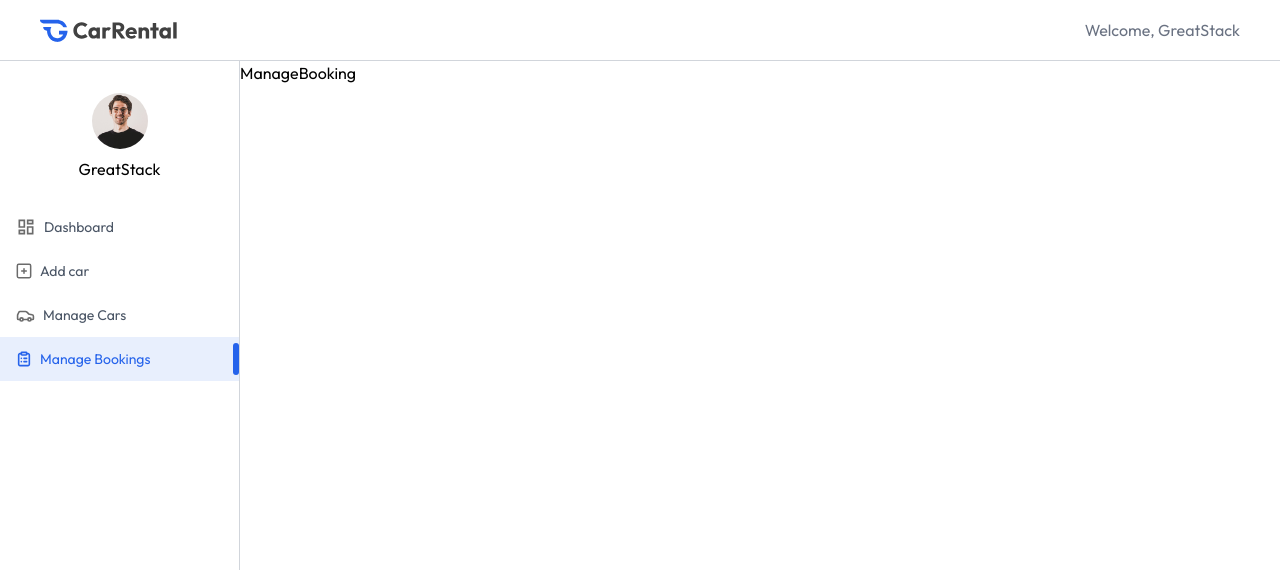
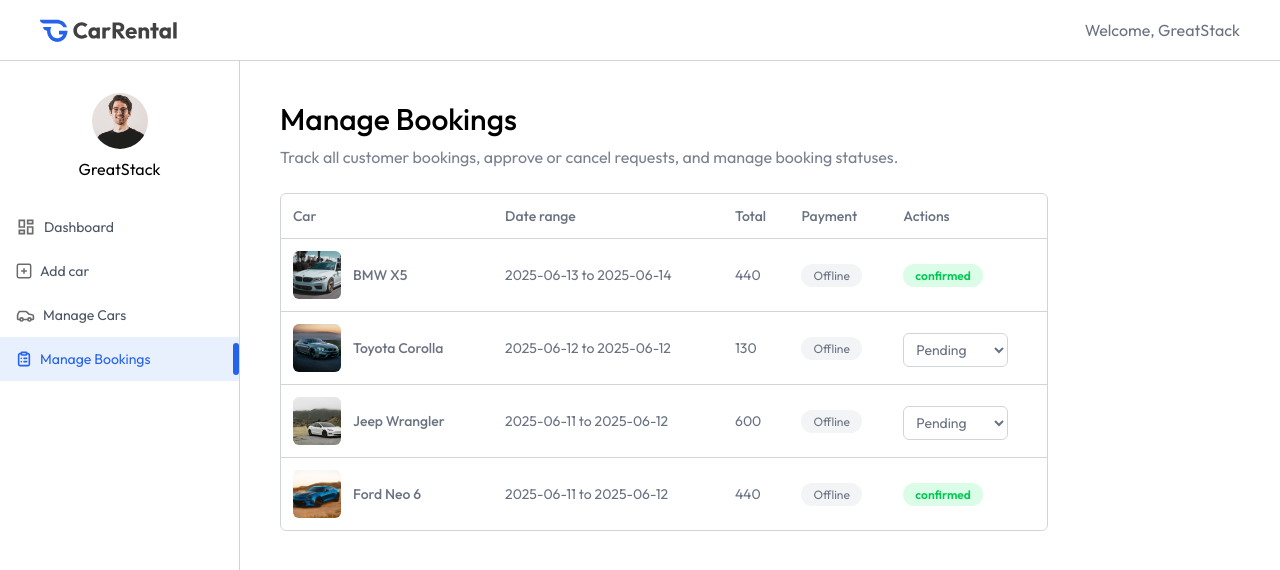
Before and after one commit to Vishal-Kushwaha1/CarRental, a React (Vite) app in the folder frontend/: page /owner/manage-bookings in a window 1280 px wide. Shown: the top 570 px of the page. Built offline with nearby package versions, Linux system fonts and the light colour scheme.

Commit message:
CarRental frontend part compleated

```diff
--- a/frontend/src/App.jsx
+++ b/frontend/src/App.jsx
@@ -11,6 +11,7 @@
 import AddCar from './pages/owner/AddCar'
 import ManageCar from "./pages/owner/ManageCar"
 import ManageBooking from "./pages/owner/ManageBooking"
+import Login from './compponents/Login'
 
 const App = () => {
   const [showLogin, setShowLogin] = useState(false)
@@ -18,6 +19,7 @@
 
   return (
     <>
+      {showLogin && <Login setShowLogin={setShowLogin} />}
       {!isOwnerPath && <Navbar setShowLogin={setShowLogin} />}
 
       <Routes>
@@ -25,7 +27,7 @@
         <Route path="/car-details/:id" element={<CarDetail />} />
         <Route path="/cars" element={<Cars />} />
         <Route path="/my-bookings" element={<MyBooking />} />
-        <Route path='/owner' element={<Layout/>} >
+        <Route path='/owner' element={<Layout />} >
           <Route index element={<Dashboard />} />
           <Route path='add-car' element={<AddCar />} />
           <Route path='manage-cars' element={<ManageCar />} />
--- a/frontend/src/assets/assets.js
+++ b/frontend/src/assets/assets.js
@@ -118,8 +118,8 @@
         "image": car_image1,
         "year": 2006,
         "category": "SUV",
-        "seating_capacity": 4,
-        "fuel_type": "Hybrid",
+        "seatingCapacity": 4,
+        "fuelType": "Hybrid",
         "transmission": "Semi-Automatic",
         "pricePerDay": 300,
         "location": "New York",
@@ -135,8 +135,8 @@
         "image": car_image2,
         "year": 2021,
         "category": "Sedan",
-        "seating_capacity": 4,
-        "fuel_type": "Diesel",
+        "seatingCapacity": 4,
+        "fuelType": "Diesel",
         "transmission": "Manual",
         "pricePerDay": 130,
         "location": "Chicago",
@@ -152,8 +152,8 @@
         "image": car_image3,
         "year": 2023,
         "category": "SUV",
-        "seating_capacity": 4,
-        "fuel_type": "Hybrid",
+        "seatingCapacity": 4,
+        "fuelType": "Hybrid",
         "transmission": "Automatic",
         "pricePerDay": 200,
         "location": "Los Angeles",
@@ -169,8 +169,8 @@
         "image": car_image4,
         "year": 2022,
         "category": "Sedan",
-        "seating_capacity": 2,
-        "fuel_type": "Diesel",
+        "seatingCapacity": 2,
+        "fuelType": "Diesel",
         "transmission": "Semi-Automatic",
         "pricePerDay": 209,
         "location": "Houston",
--- /dev/null
+++ b/frontend/src/compponents/Login.jsx
@@ -0,0 +1,51 @@
+import React from 'react'
+
+const Login = ({setShowLogin}) => {
+
+    const [state, setState] = React.useState("login");
+    const [name, setName] = React.useState("");
+    const [email, setEmail] = React.useState("");
+    const [password, setPassword] = React.useState("");
+
+    const onSubmitHandler = async(e)=>{
+        e.preventDefault()
+    }
+
+  return (
+    <div onClick={()=>setShowLogin(false)} className='fixed top-0 bottom-0 left-0 right-0 z-100 flex items-center text-sm text-gray-600 bg-black/50'>
+        <form onSubmit={onSubmitHandler} onClick={(e)=>e.stopPropagation()} className="flex flex-col gap-4 m-auto items-start p-8 py-12 w-80 sm:w-[352px] text-gray-500 rounded-lg shadow-xl border border-gray-200 bg-white">
+            <p className="text-2xl font-medium m-auto">
+                <span className="text-primary">User</span> {state === "login" ? "Login" : "Sign Up"}
+            </p>
+            {state === "register" && (
+                <div className="w-full">
+                    <p>Name</p>
+                    <input onChange={(e) => setName(e.target.value)} value={name} placeholder="type here" className="border border-gray-200 rounded w-full p-2 mt-1 outline-primary" type="text" required />
+                </div>
+            )}
+            <div className="w-full ">
+                <p>Email</p>
+                <input onChange={(e) => setEmail(e.target.value)} value={email} placeholder="type here" className="border border-gray-200 rounded w-full p-2 mt-1 outline-primary" type="email" required />
+            </div>
+            <div className="w-full ">
+                <p>Password</p>
+                <input onChange={(e) => setPassword(e.target.value)} value={password} placeholder="type here" className="border border-gray-200 rounded w-full p-2 mt-1 outline-primary" type="password" required />
+            </div>
+            {state === "register" ? (
+                <p>
+                    Already have account? <span onClick={() => setState("login")} className="text-primary cursor-pointer">click here</span>
+                </p>
+            ) : (
+                <p>
+                    Create an account? <span onClick={() => setState("register")} className="text-primary cursor-pointer">click here</span>
+                </p>
+            )}
+            <button className="bg-primary hover:bg-primary-dull transition-all text-white w-full py-2 rounded-md cursor-pointer">
+                {state === "register" ? "Create Account" : "Login"}
+            </button>
+        </form>
+    </div>
+  )
+}
+
+export default Login
--- a/frontend/src/pages/owner/ManageBooking.jsx
+++ b/frontend/src/pages/owner/ManageBooking.jsx
@@ -1,8 +1,66 @@
-import React from 'react'
+import React, { useEffect, useState } from 'react'
+import { dummyMyBookingsData } from "../../assets/assets.js"
+import Title from "../../compponents/owner/Title"
+
+
 
 const ManageBooking = () => {
+  const [bookings, setBookings] = useState([])
+  const currency = import.meta.env.VITE_CURRENCY
+
+  const fetchOwnerBookings = async () => {
+    setBookings(dummyMyBookingsData)
+  }
+
+  useEffect(() => {
+    fetchOwnerBookings()
+  }, [])
+
   return (
-    <div>ManageBooking</div>
+    <div className='px-4 pt-10 md:px-10 w-full'>
+      <Title title="Manage Bookings" subTitle="Track all customer bookings, approve or cancel requests, and manage booking statuses." />
+      <div className='max-w-3xl w-full rounded-md overflow-hidden border border-borderColor mt-6'>
+        <table className='w-full border-collapse text-left text-sm text-gray-600'>
+          <thead className='text-gray-500'>
+            <tr>
+              <th className='p-3 font-medium'>Car</th>
+              <th className='p-3 font-medium max-md:hidden'>Date range</th>
+              <th className='p-3 font-medium'>Total</th>
+              <th className='p-3 font-medium max-md:hidden'>Payment</th>
+              <th className='p-3 font-medium'>Actions</th>
+            </tr>
+          </thead>
+          <tbody>
+            {bookings.map((booking, index) => (
+              <tr key={index} className='border-t border-borderColor text-gray-500'>
+                <td className='p-3 flex items-center gap-3'>
+                  <img src={booking.car.image} alt="" className='h-12 w-12 aspect-square rounded-md object-cover' />
+                  <p className='font-medium max-md:hidden'>{booking.car.brand} {booking.car.model}</p>
+                </td>
+                <td className='p-3 max-md:hidden'>
+                  {booking.pickupDate.split("T")[0]} to {booking.returnDate.split("T")[0]}
+                </td>
+                <td className='p-3'>{currency}{booking.price}</td>
+                <td className='p-3 max-md:hidden'>
+                  <span className='bg-gray-100 px-3 py-1 rounded-full text-xs'>Offline</span>
+                </td>
+                <td className='p-3'>
+                  {booking.status === "pending" ? (
+                    <select value={booking.status} className='px-2 py-1.5 mt-1 text-gray-500 border border-borderColor rounded-md outline-none'>
+                      <option value="pending">Pending</option>
+                      <option value="cancelled">Cancelled</option>
+                      <option value="confirmed">Confirmed</option>
+                    </select>
+                  ) : (
+                    <span className={`px-3 py-1 rounded-full text-xs font-semibold ${booking.status === "confirmed" ? "bg-green-100 text-green-500" : "bg-red-100 text-red-500"}`}>{booking.status}</span>
+                  )}
+                </td>
+              </tr>
+            ))}
+          </tbody>
+        </table>
+      </div>
+    </div>
   )
 }
 
--- a/frontend/src/pages/owner/ManageCar.jsx
+++ b/frontend/src/pages/owner/ManageCar.jsx
@@ -1,8 +1,60 @@
-import React from 'react'
+import React, { useEffect, useState } from 'react'
+import Title from "../../compponents/owner/Title"
+import { assets, dummyCarData } from "../../assets/assets.js"
 
 const ManageCar = () => {
+
+  const currency = import.meta.env.VITE_CURRENCY
+  const [cars, setCars] = useState([])
+
+  const fetchOwnerCars = async () => {
+    setCars(dummyCarData)
+  }
+  useEffect(() => {
+    fetchOwnerCars()
+  }, [])
+
   return (
-    <div>ManageCar</div>
+    <div className='px-4 pt-10 md:px-10 w-full'>
+      <Title title="Manage Cars" subTitle="View all listed cars, update their details, or remove them from the booking platform." />
+      <div className='max-w-3xl w-full rounded-md overflow-hidden border border-borderColor mt-6'>
+        <table className='w-full border-collapse text-left text-sm text-gray-600'>
+          <thead className='text-gray-500'>
+            <tr>
+              <th className='p-3 font-medium'>Car</th>
+              <th className='p-3 font-medium max-md:hidden'>Category</th>
+              <th className='p-3 font-medium'>Price</th>
+              <th className='p-3 font-medium max-md:hidden'>Status</th>
+              <th className='p-3 font-medium'>Actions</th>
+            </tr>
+          </thead>
+          <tbody>
+            {cars.map((car, index) => (
+              <tr key={index} className='border-t border-borderColor'>
+                <td className='p-3 flex items-center gap-3'>
+                  <img src={car.image} alt="" className='h-12 w-12 aspect-square rounded-md object-cover' />
+                  <div className='max-md:hidden'>
+                    <p className='font-medium'>{car.brand} {car.model}</p>
+                    <p className='font-medium text-sm text-gray-500'>{car.seatingCapacity} • {car.transmission}</p>
+                  </div>
+                </td>
+                <td className='p-3 max-md:hidden'>{car.category}</td>
+                <td className='p-3 max-md:hidden'>{currency}{car.pricePerDay}/day</td>
+                <td className='p-3 max-md:hidden'>
+                  <span className={`px-3 py-1 rounded-full text-xs ${car.isAvaliable ? "bg-green-100 text-green-500" : "bg-red-100 text-red-500"}`}>
+                    {car.isAvaliable ? "Avaliable" : "Unavaliable"}
+                  </span>
+                </td>
+                <td className='flex items-center p-3'>
+                  <img src={car.isAvaliable ? assets.eye_close_icon : assets.eye_icon} className='cursor-pointer' />
+                  <img src={assets.delete_icon} className='cursor-pointer' />
+                </td>
+              </tr>
+            ))}
+          </tbody>
+        </table>
+      </div>
+    </div>
   )
 }
 
```
